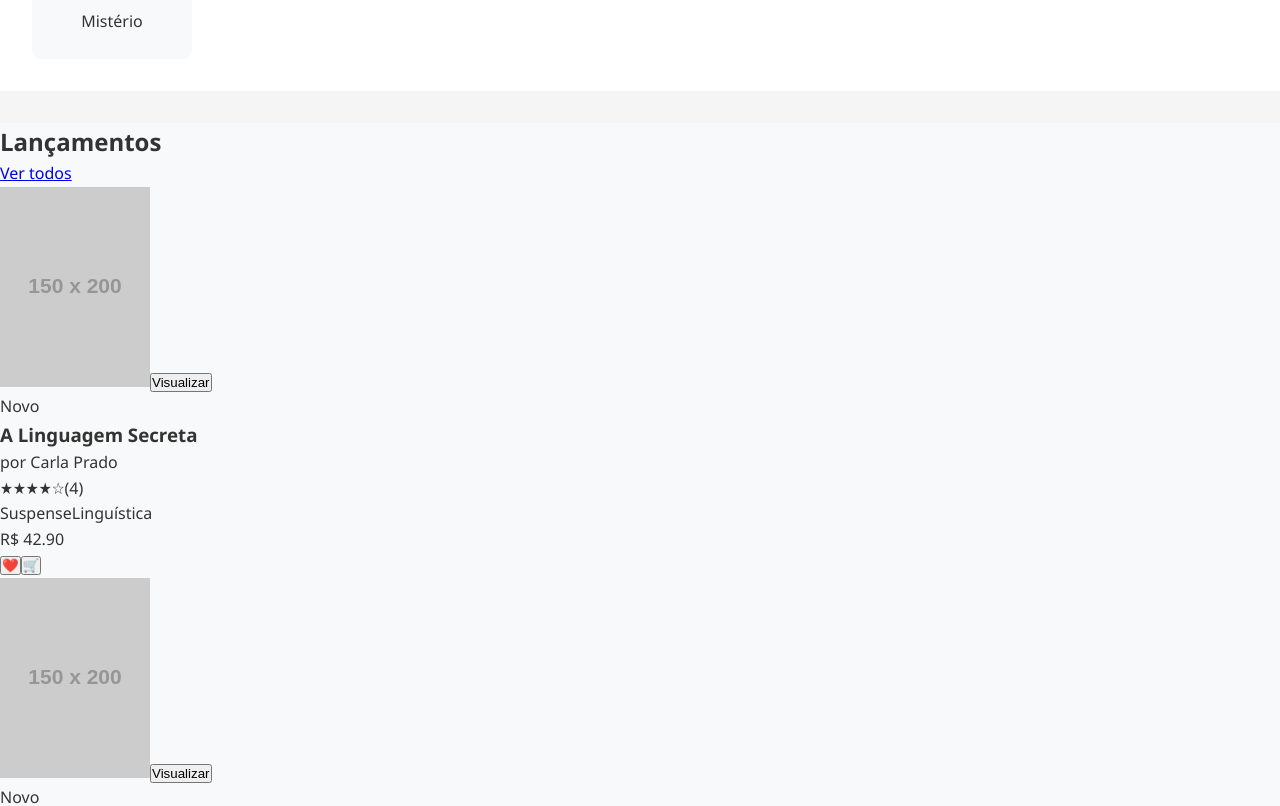
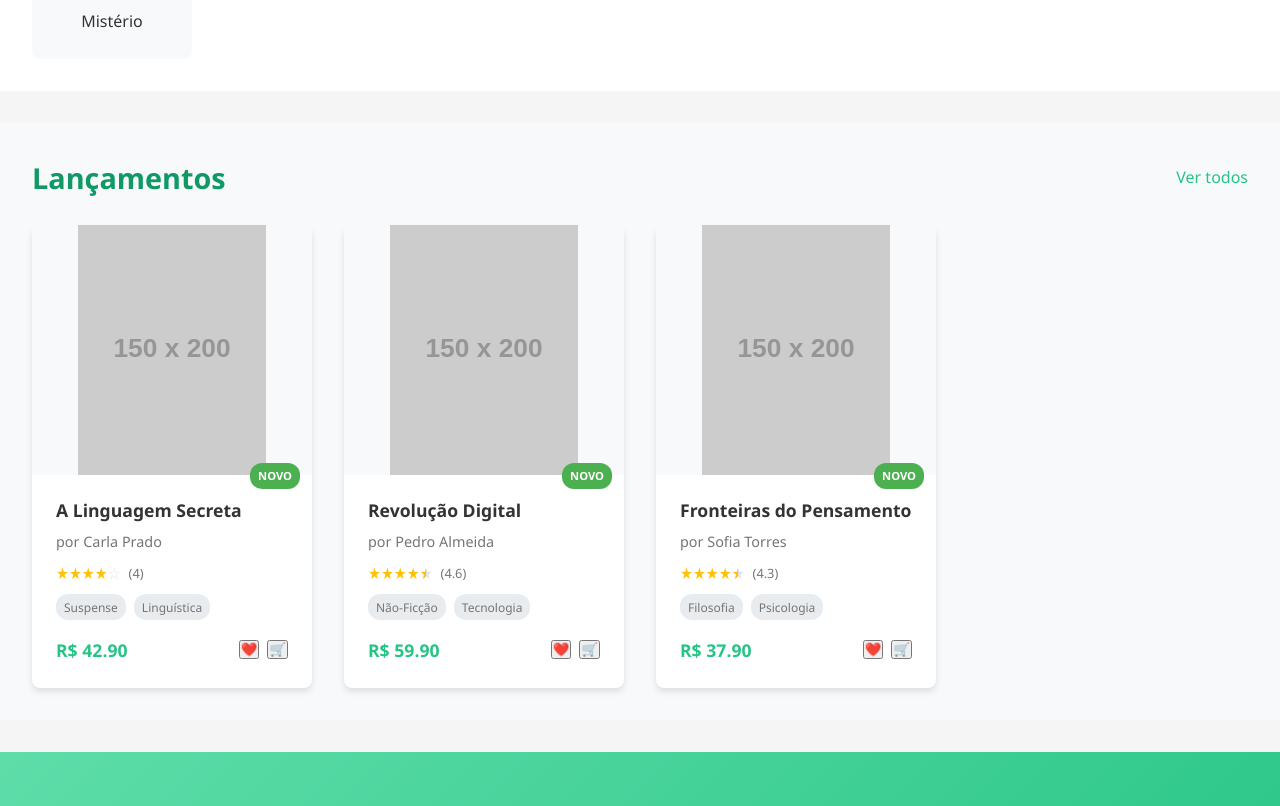
Before and after one commit to pedro-ols/livraria-ativ, a Next.js app: page / in a window 1280 px wide. Shown: the part 1440-2246 px from the top of the page. Built offline with nearby package versions, Linux system fonts and the light colour scheme.

Commit message:
feat: create newReleases component

```diff
--- /dev/null
+++ b/src/app/components/novoslancamentos/index.jsx
@@ -0,0 +1,122 @@
+import styles from "./novoslancamentos.module.css";
+
+const renderStars = (rating) => {
+  const stars = [];
+  const fullStars = Math.floor(rating);
+  const hasHalfStar = rating % 1 !== 0;
+
+  for (let i = 0; i < fullStars; i++) {
+    stars.push(
+      <span key={`star-${i}`} className={styles.star}>
+        ★
+      </span>
+    );
+  }
+
+  if (hasHalfStar) {
+    stars.push(
+      <span key="half-star" className={styles.starHalf}>
+        ★
+      </span>
+    );
+  }
+
+  const emptyStars = 5 - stars.length;
+  for (let i = 0; i < emptyStars; i++) {
+    stars.push(
+      <span key={`empty-star-${i}`} className={styles.starEmpty}>
+        ☆
+      </span>
+    );
+  }
+
+  return stars;
+};
+
+const newReleases = [
+  {
+    id: 5,
+    title: "A Linguagem Secreta",
+    author: "Carla Prado",
+    price: 42.9,
+    coverImage:
+      "https://via.placeholder.com/150x200/9b59b6/ffffff?text=Linguagem",
+    rating: 4.0,
+    tags: ["Suspense", "Linguística"],
+  },
+  {
+    id: 6,
+    title: "Revolução Digital",
+    author: "Pedro Almeida",
+    price: 59.9,
+    coverImage:
+      "https://via.placeholder.com/150x200/1abc9c/ffffff?text=Revolução",
+    rating: 4.6,
+    tags: ["Não-Ficção", "Tecnologia"],
+  },
+  {
+    id: 7,
+    title: "Fronteiras do Pensamento",
+    author: "Sofia Torres",
+    price: 37.9,
+    coverImage:
+      "https://via.placeholder.com/150x200/d35400/ffffff?text=Fronteiras",
+    rating: 4.3,
+    tags: ["Filosofia", "Psicologia"],
+  },
+];
+
+const NovosLancamentos = () => {
+    return (
+        <section className={`${styles.bookSection} ${styles.newReleases}`}>
+        <div className={styles.sectionHeader}>
+          <h2 className={styles.sectionHeading}>Lançamentos</h2>
+          <a href="/lancamentos" className={styles.viewAll}>
+            Ver todos
+          </a>
+        </div>
+
+        <div className={styles.booksGrid}>
+          {newReleases.map((book) => (
+            <div key={book.id} className={styles.bookCard}>
+              <div className={styles.bookCover}>
+                <img
+                  src={book.coverImage}
+                  alt={book.title}
+                  className={styles.coverImage}
+                />
+                <button className={styles.quickViewButton}>Visualizar</button>
+              </div>
+              <div className={styles.bookInfo}>
+                <span className={styles.newBadge}>Novo</span>
+                <h3 className={styles.bookTitle}>{book.title}</h3>
+                <p className={styles.bookAuthor}>por {book.author}</p>
+                <div className={styles.bookRating}>
+                  {renderStars(book.rating)}
+                  <span className={styles.ratingValue}>({book.rating})</span>
+                </div>
+                <div className={styles.bookTags}>
+                  {book.tags.map((tag, index) => (
+                    <span key={index} className={styles.tag}>
+                      {tag}
+                    </span>
+                  ))}
+                </div>
+                <div className={styles.bookPriceActions}>
+                  <span className={styles.bookPrice}>
+                    R$ {book.price.toFixed(2)}
+                  </span>
+                  <div className={styles.bookActions}>
+                    <button className={styles.iconButton}>❤️</button>
+                    <button className={styles.iconButton}>🛒</button>
+                  </div>
+                </div>
+              </div>
+            </div>
+          ))}
+        </div>
+      </section>
+    );
+};
+
+export default NovosLancamentos;
--- /dev/null
+++ b/src/app/components/novoslancamentos/novoslancamentos.module.css
@@ -0,0 +1,197 @@
+/* NEW RELEASES SECTION STYLES */
+.newReleases {
+    background-color: var(--gray-100);
+}
+
+/* BOOK SECTION STYLES */
+.bookSection {
+    padding: 2rem;
+    margin-bottom: 2rem;
+    box-sizing: border-box;
+}
+
+.sectionHeader {
+    display: flex;
+    justify-content: space-between;
+    align-items: center;
+    margin-bottom: 1.5rem;
+}
+
+.sectionHeading {
+    font-size: 1.8rem;
+    color: var(--primary-dark);
+    margin: 0;
+    font-family: inherit;
+}
+
+.viewAll {
+    color: var(--primary-color);
+    font-weight: 500;
+    transition: var(--transition);
+    text-decoration: none;
+}
+
+.viewAll:hover {
+    color: var(--primary-dark);
+    text-decoration: underline;
+}
+
+.booksGrid {
+    display: grid;
+    grid-template-columns: repeat(auto-fill, minmax(250px, 1fr));
+    gap: 2rem;
+}
+
+.bookCard {
+    background-color: var(--white);
+    border-radius: var(--border-radius);
+    overflow: hidden;
+    box-shadow: var(--box-shadow);
+    transition: var(--transition);
+    animation: fadeIn 0.5s ease forwards;
+    box-sizing: border-box;
+}
+
+.bookCard:hover {
+    transform: translateY(-5px);
+    box-shadow: 0 12px 20px rgba(0, 0, 0, 0.15);
+}
+
+.bookCover {
+    position: relative;
+    overflow: hidden;
+    height: 250px;
+    display: flex;
+    justify-content: center;
+    background-color: var(--gray-100);
+}
+
+.coverImage {
+    height: 100%;
+    object-fit: cover;
+    transition: var(--transition);
+}
+
+.bookCard:hover .coverImage {
+    transform: scale(1.05);
+}
+
+.quickViewButton {
+    position: absolute;
+    bottom: -40px;
+    left: 0;
+    right: 0;
+    background-color: rgba(0, 0, 0, 0.7);
+    color: var(--white);
+    padding: 0.5rem;
+    text-align: center;
+    transition: var(--transition);
+    cursor: pointer;
+    border: none;
+    outline: none;
+    font-family: inherit;
+}
+
+.bookCard:hover .quickViewButton {
+    bottom: 0;
+}
+
+.bookInfo {
+    padding: 1.5rem;
+    position: relative;
+    box-sizing: border-box;
+}
+
+.newBadge {
+    position: absolute;
+    top: -12px;
+    right: 12px;
+    background-color: var(--success-color);
+    color: var(--white);
+    font-size: 0.7rem;
+    padding: 0.25rem 0.5rem;
+    border-radius: 12px;
+    text-transform: uppercase;
+    font-weight: bold;
+}
+
+.bookTitle {
+    font-size: 1.1rem;
+    margin-bottom: 0.5rem;
+    line-height: 1.3;
+    font-family: inherit;
+}
+
+.bookAuthor {
+    color: var(--light-text);
+    font-size: 0.9rem;
+    margin-bottom: 0.5rem;
+}
+
+.bookRating {
+    margin-bottom: 0.5rem;
+    display: flex;
+    align-items: center;
+}
+
+.star {
+    color: #ffc107;
+    font-size: 1rem;
+}
+
+.starEmpty {
+    color: var(--gray-300);
+}
+
+.starHalf {
+    position: relative;
+    color: var(--gray-300);
+}
+
+.starHalf::after {
+    content: "★";
+    position: absolute;
+    left: 0;
+    top: 0;
+    color: #ffc107;
+    width: 50%;
+    overflow: hidden;
+}
+
+.ratingValue {
+    margin-left: 0.5rem;
+    font-size: 0.8rem;
+    color: var(--light-text);
+}
+
+.bookTags {
+    display: flex;
+    flex-wrap: wrap;
+    gap: 0.5rem;
+    margin-bottom: 1rem;
+}
+
+.tag {
+    background-color: var(--gray-200);
+    font-size: 0.75rem;
+    padding: 0.2rem 0.5rem;
+    border-radius: 12px;
+    color: var(--light-text);
+}
+
+.bookPriceActions {
+    display: flex;
+    justify-content: space-between;
+    align-items: center;
+}
+
+.bookPrice {
+    font-weight: bold;
+    font-size: 1.1rem;
+    color: var(--primary-color);
+}
+
+.bookActions {
+    display: flex;
+    gap: 0.5rem;
+}
--- a/src/app/page.jsx
+++ b/src/app/page.jsx
@@ -4,6 +4,8 @@ import Footer from "./components/footer";
 import HeroBanner from "./components/herobanner";
 import Featured from "./components/featured";
 import Categories from "./components/categories";
+import NovosLancamentos from "./components/novoslancamentos";
+
 
 export default function Home() {
   // Dados que seriam obtidos de uma API
@@ -157,54 +159,7 @@ export default function Home() {
       <Categories/>
 
       {/* NEW RELEASES SECTION */}
-      <section className={`${styles.bookSection} ${styles.newReleases}`}>
-        <div className={styles.sectionHeader}>
-          <h2 className={styles.sectionHeading}>Lançamentos</h2>
-          <a href="/lancamentos" className={styles.viewAll}>
-            Ver todos
-          </a>
-        </div>
-
-        <div className={styles.booksGrid}>
-          {newReleases.map((book) => (
-            <div key={book.id} className={styles.bookCard}>
-              <div className={styles.bookCover}>
-                <img
-                  src={book.coverImage}
-                  alt={book.title}
-                  className={styles.coverImage}
-                />
-                <button className={styles.quickViewButton}>Visualizar</button>
-              </div>
-              <div className={styles.bookInfo}>
-                <span className={styles.newBadge}>Novo</span>
-                <h3 className={styles.bookTitle}>{book.title}</h3>
-                <p className={styles.bookAuthor}>por {book.author}</p>
-                <div className={styles.bookRating}>
-                  {renderStars(book.rating)}
-                  <span className={styles.ratingValue}>({book.rating})</span>
-                </div>
-                <div className={styles.bookTags}>
-                  {book.tags.map((tag, index) => (
-                    <span key={index} className={styles.tag}>
-                      {tag}
-                    </span>
-                  ))}
-                </div>
-                <div className={styles.bookPriceActions}>
-                  <span className={styles.bookPrice}>
-                    R$ {book.price.toFixed(2)}
-                  </span>
-                  <div className={styles.bookActions}>
-                    <button className={styles.iconButton}>❤️</button>
-                    <button className={styles.iconButton}>🛒</button>
-                  </div>
-                </div>
-              </div>
-            </div>
-          ))}
-        </div>
-      </section>
+      <NovosLancamentos/>
 
       {/* SUBSCRIPTION SECTION */}
       <section className={styles.subscriptionSection}>
--- a/src/app/page.module.css
+++ b/src/app/page.module.css
@@ -42,10 +42,6 @@
   padding: 0;
 }
 
-/* NEW RELEASES SECTION STYLES */
-.newReleases {
-  background-color: var(--gray-100);
-}
 
 /* SUBSCRIPTION SECTION STYLES */
 .subscriptionSection {
```
